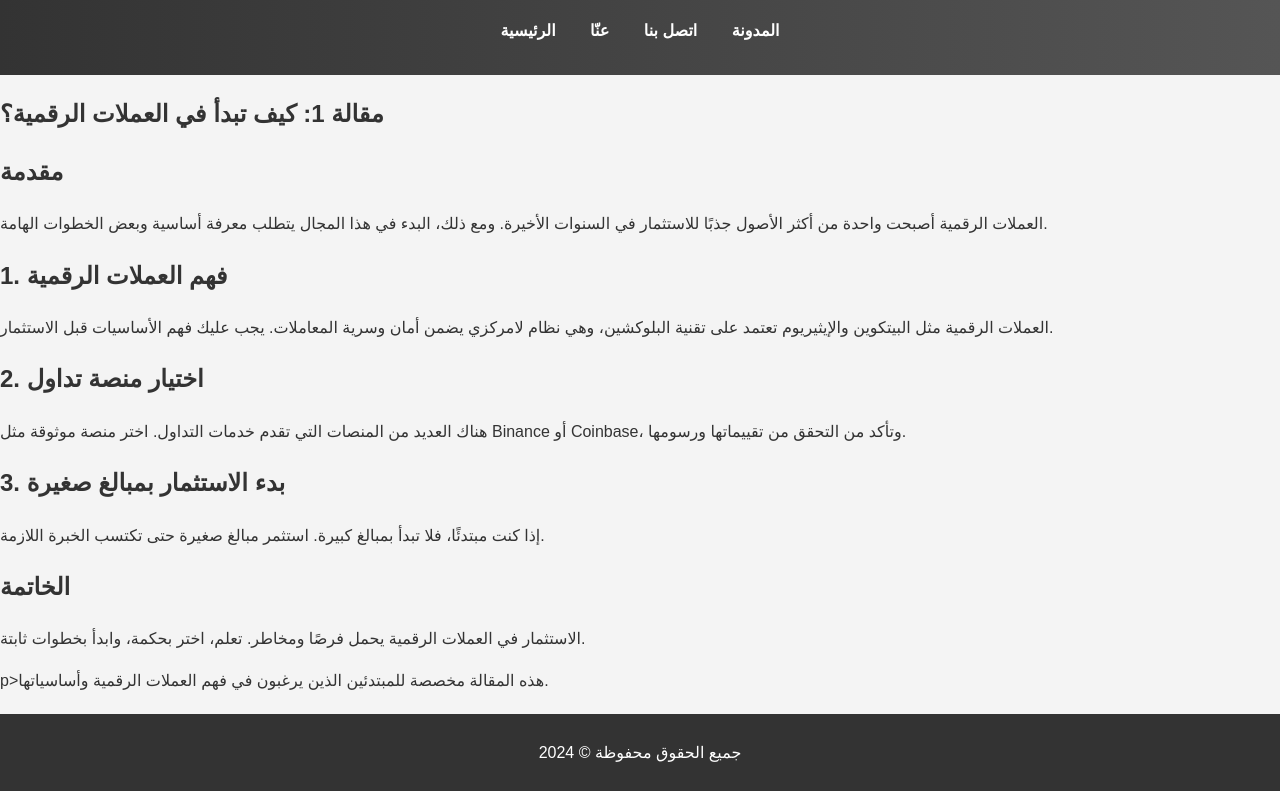
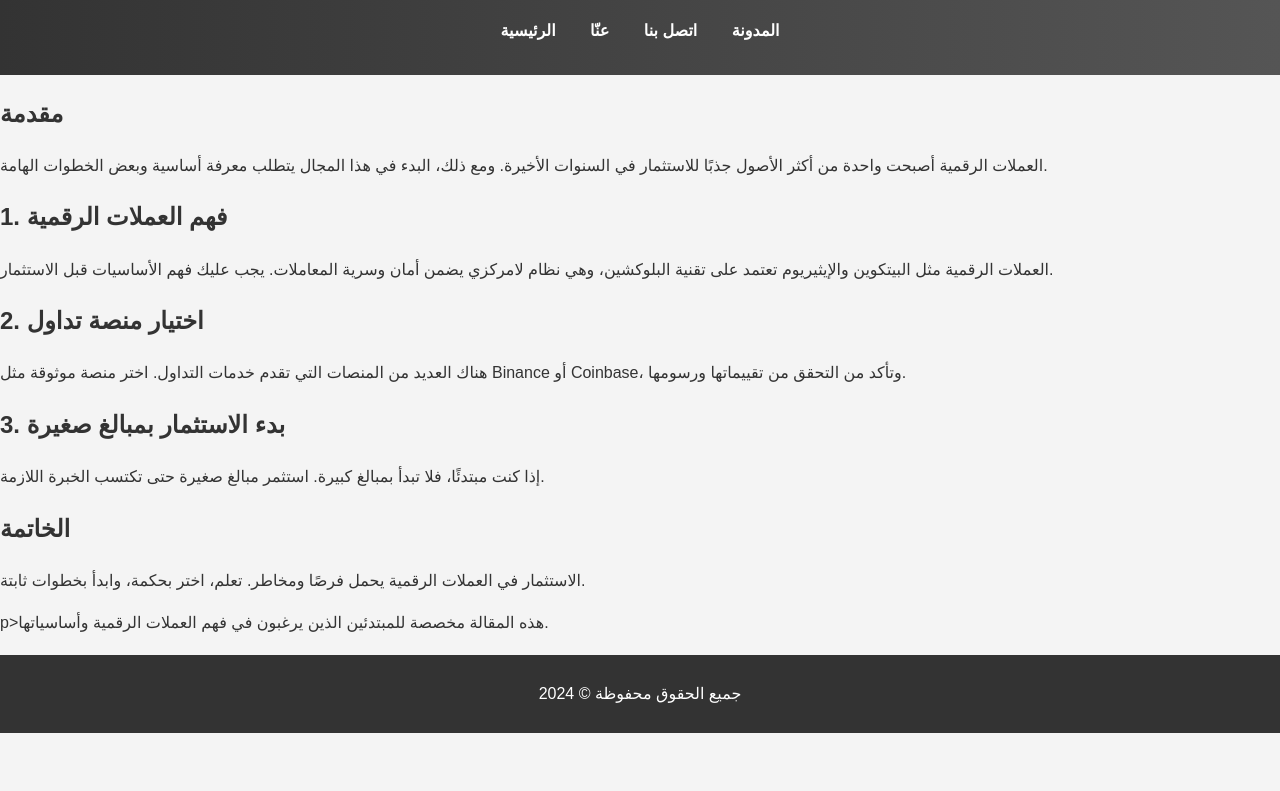
Before and after one commit to Noha173/Mo2achir-o, a plain HTML site: page article_1.html in a window 1280 px wide. Shown: the part 91-882 px from the top of the page. After the commit the page ends 824 px from the top, so only its background shows below. Drawn offline with Linux system fonts and the light colour scheme; files that its build step writes are made by us from their sources.

Commit message:
article_1.html

```diff
--- a/article_1.html
+++ b/article_1.html
@@ -20,9 +20,7 @@
     </header>
     <main>
         <section>
-            <h2>مقالة 1: كيف تبدأ في العملات الرقمية؟</h2>
-            <main>
-        <h2>مقدمة</h2>
+            <h2>مقدمة</h2>
         <p>العملات الرقمية أصبحت واحدة من أكثر الأصول جذبًا للاستثمار في السنوات الأخيرة. ومع ذلك، البدء في هذا المجال يتطلب معرفة أساسية وبعض الخطوات الهامة.</p>
         <h2>1. فهم العملات الرقمية</h2>
         <p>العملات الرقمية مثل البيتكوين والإيثيريوم تعتمد على تقنية البلوكشين، وهي نظام لامركزي يضمن أمان وسرية المعاملات. يجب عليك فهم الأساسيات قبل الاستثمار.</p>
```
